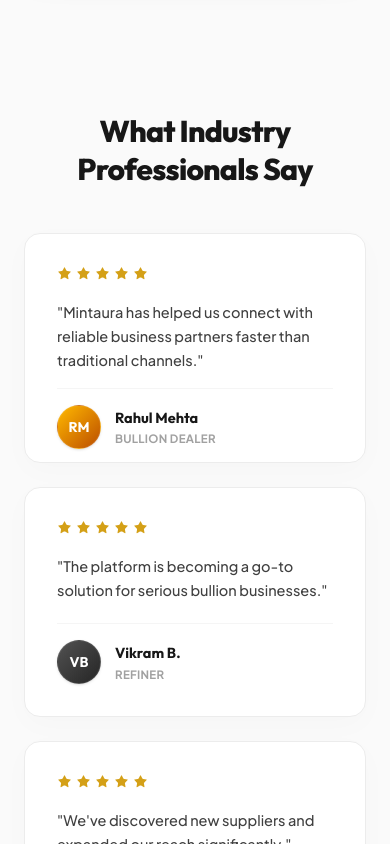
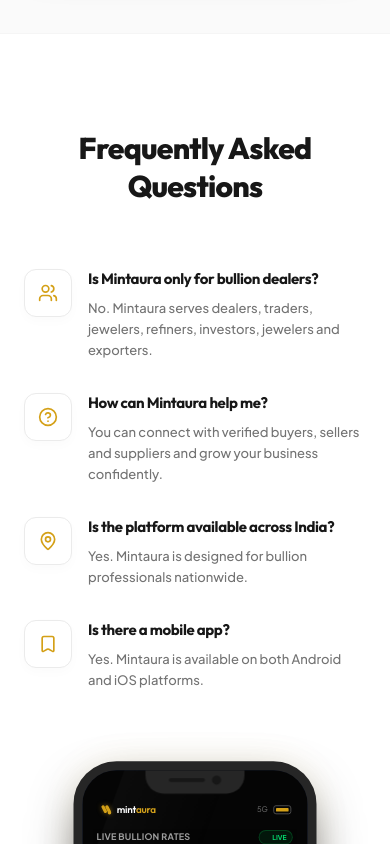
Before and after one commit to codeshiplokesh/Mintaura-Landing-Page, a React (Vite) app: page / in a window 390 px wide. Shown: the part 9100-9944 px from the top of the page. Built offline with nearby package versions, Linux system fonts and the light colour scheme.

Commit message:
Add Frequently Asked Questions section with mobile mockup

```diff
--- a/src/App.tsx
+++ b/src/App.tsx
@@ -2,6 +2,7 @@
 import { EcosystemSection } from './components/EcosystemSection';
 import { ParticipantsSection } from './components/ParticipantsSection';
 import { DealsSection } from './components/DealsSection';
+import { FaqSection } from './components/FaqSection';
 import { LeadSection } from './components/LeadSection';
 
 function App() {
@@ -11,6 +12,7 @@
       <EcosystemSection />
       <ParticipantsSection />
       <DealsSection />
+      <FaqSection />
       <LeadSection />
     </div>
   );
--- /dev/null
+++ b/src/components/FaqSection.tsx
@@ -0,0 +1,90 @@
+import React from 'react';
+import { motion } from 'framer-motion';
+import { Users, HelpCircle, MapPin, Bookmark } from 'lucide-react';
+import { MobileMockup } from './MobileMockup';
+
+export const FaqSection: React.FC = () => {
+  const faqs = [
+    {
+      icon: Users,
+      question: "Is Mintaura only for bullion dealers?",
+      answer: "No. Mintaura serves dealers, traders, jewelers, refiners, investors, jewelers and exporters."
+    },
+    {
+      icon: HelpCircle,
+      question: "How can Mintaura help me?",
+      answer: "You can connect with verified buyers, sellers and suppliers and grow your business confidently."
+    },
+    {
+      icon: MapPin,
+      question: "Is the platform available across India?",
+      answer: "Yes. Mintaura is designed for bullion professionals nationwide."
+    },
+    {
+      icon: Bookmark,
+      question: "Is there a mobile app?",
+      answer: "Yes. Mintaura is available on both Android and iOS platforms."
+    }
+  ];
+
+  return (
+    <section className="relative w-full bg-white pt-24 pb-20 px-6 md:px-10 select-none z-10 overflow-hidden border-t border-neutral-100">
+      <div className="w-full max-w-7xl mx-auto flex flex-col gap-14">
+
+        {/* Section Heading */}
+        <div className="flex flex-col items-center text-center">
+          <h2 className="text-3xl md:text-[38px] font-extrabold text-neutral-900 font-display tracking-tight leading-tight">
+            Frequently Asked Questions
+          </h2>
+        </div>
+
+        {/* Main Content Area */}
+        <div className="grid grid-cols-1 lg:grid-cols-12 gap-12 lg:gap-6 items-center w-full mt-2">
+
+          {/* FAQ Cards: 9 of 12 columns */}
+          <div className="lg:col-span-9 grid grid-cols-1 md:grid-cols-2 xl:grid-cols-4 gap-8 xl:gap-0 items-start">
+            {faqs.map((faq, i) => {
+              const IconComponent = faq.icon;
+              return (
+                <motion.div
+                  key={i}
+                  initial={{ opacity: 0, y: 25 }}
+                  whileInView={{ opacity: 1, y: 0 }}
+                  viewport={{ once: true }}
+                  transition={{ duration: 0.6, delay: i * 0.15 }}
+                  className={`flex flex-row items-start gap-4 text-left xl:px-4 ${
+                    i < 3 ? 'xl:border-r xl:border-neutral-200/70' : ''
+                  }`}
+                >
+                  {/* Icon Container */}
+                  <div className="w-12 h-12 rounded-xl bg-white border border-[#EBEBEB] flex items-center justify-center shrink-0 shadow-[0_4px_12px_rgba(0,0,0,0.02)]">
+                    <IconComponent size={20} className="text-gold-500" strokeWidth={2} />
+                  </div>
+
+                  {/* Question and Answer */}
+                  <div className="flex flex-col text-left">
+                    <h3 className="font-display font-bold text-neutral-900 text-[15px] md:text-[16px] leading-snug mb-2 tracking-tight">
+                      {faq.question}
+                    </h3>
+                    <p className="text-neutral-500 text-[13px] md:text-[13.5px] leading-relaxed font-medium">
+                      {faq.answer}
+                    </p>
+                  </div>
+                </motion.div>
+              );
+            })}
+          </div>
+
+          {/* Phone Mockup: 3 of 12 columns */}
+          <div className="lg:col-span-3 flex justify-center lg:justify-end">
+            <div className="relative scale-90 xl:scale-95 origin-center lg:origin-right select-none">
+              <MobileMockup />
+            </div>
+          </div>
+
+        </div>
+
+      </div>
+    </section>
+  );
+};
```
